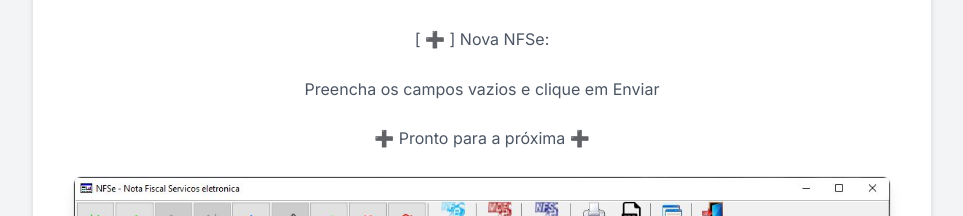
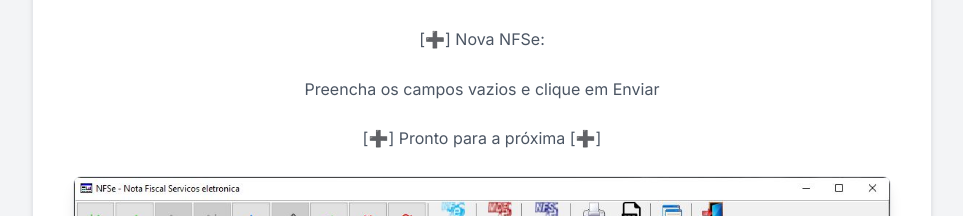
Before and after one commit to imation-gyn/imation-gyn.github.io, a React (Vite) app: page / in a window 1280 px wide. Shown: the part 6420-6636 px from the top of the page, without its empty margins (158-1121 px from the left). Built offline with nearby package versions, Linux system fonts and the light colour scheme.

Commit message:
Update Version 1.1.1.10, Update Tutorial, fix typo

```diff
--- a/src/components/Tutorial.jsx
+++ b/src/components/Tutorial.jsx
@@ -56,10 +56,10 @@ const Tutorial = () => {
                         <p></p>
                         <p>Todas as NFSe já emitidas serão importadas para a base de dados</p>
                         <p></p>
-                        <p>[ ➕ ] Nova NFSe:</p>
+                        <p>[➕] Nova NFSe:</p>
                         <p>Preencha os campos vazios e clique em Enviar</p>
                         <p></p>
-                        <p>➕ Pronto para a próxima ➕</p>
+                        <p>[➕] Pronto para a próxima [➕]</p>
                         <div className="product-image">
                             <img src={`${import.meta.env.BASE_URL}Tela_NFSe.jpg`} alt="Software Screenshot" className="product-screenshot" />
                         </div>
```
